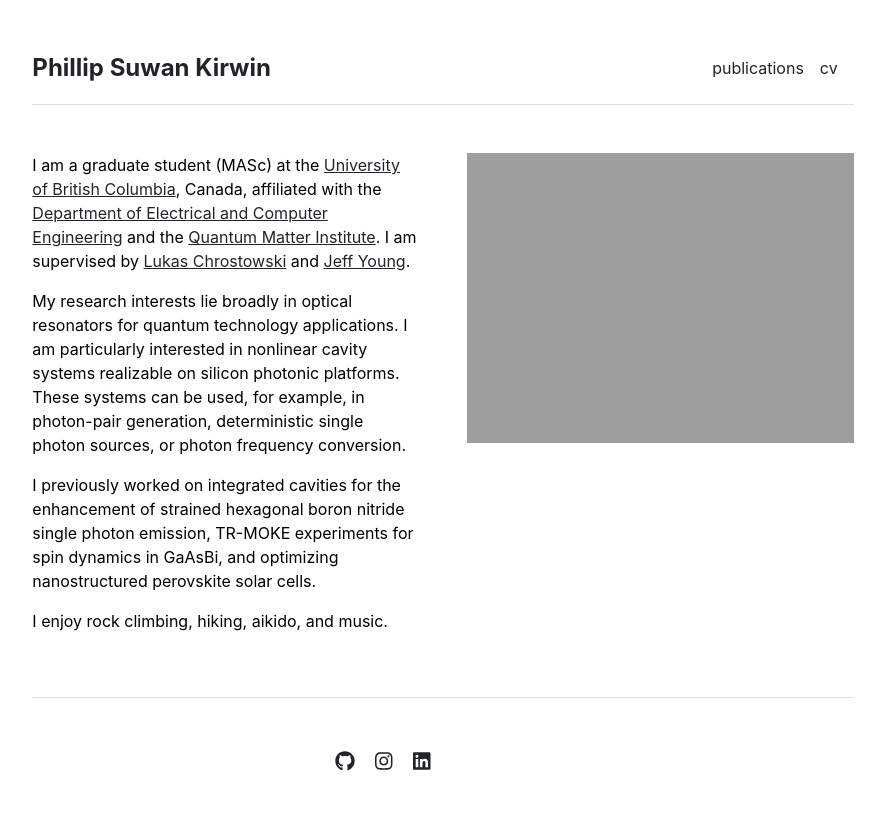
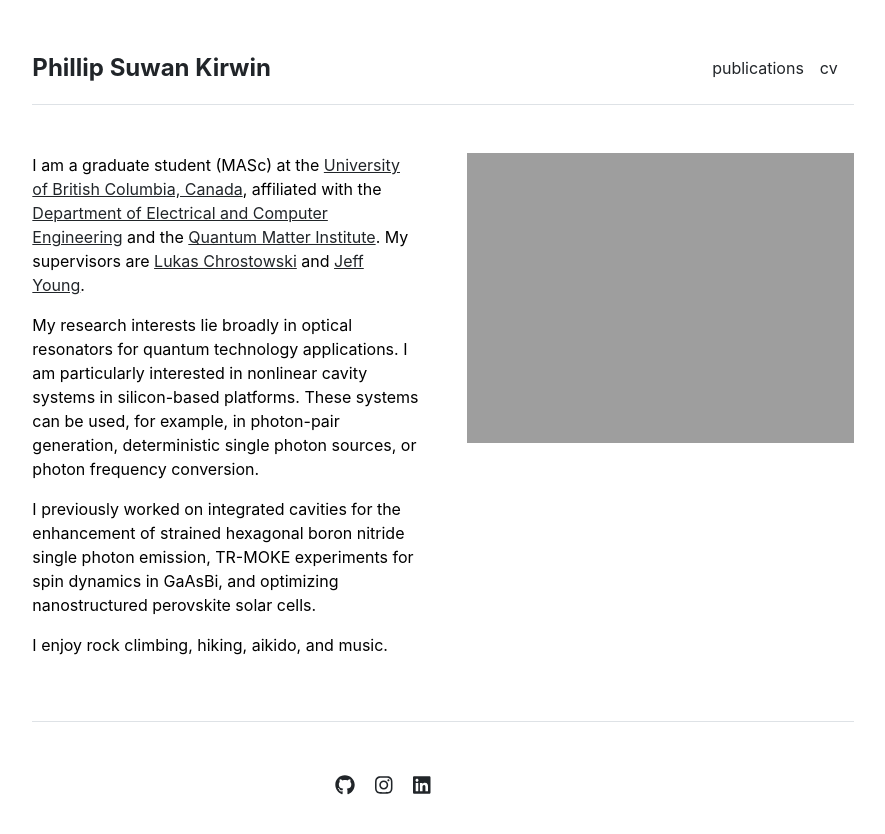
Before and after one commit to PsKirwin/PsKirwin.github.io, a Jekyll site: the page built from index.md, in a window 1280 px wide. Shown: the top 834 px of the page, without its empty margins (197-1082 px from the left). Built offline with Jekyll 4.4.1, drawn with Linux system fonts in a browser that asks for light colours.

Commit message:
Update index.md

```diff
--- a/index.md
+++ b/index.md
@@ -3,9 +3,9 @@ layout: home
 title: "Home"
 ---
 
-I am a graduate student (MASc) at the [University of British Columbia](https://www.ubc.ca/), Canada, affiliated with the [Department of Electrical and Computer Engineering](https://ece.ubc.ca/) and the [Quantum Matter Institute](https://qmi.ubc.ca/). I am supervised by [Lukas Chrostowski](https://ece.ubc.ca/lukas-chrostowski/) and [Jeff Young](https://phas.ubc.ca/users/jeff-young).
+I am a graduate student (MASc) at the [University of British Columbia, Canada](https://www.ubc.ca/), affiliated with the [Department of Electrical and Computer Engineering](https://ece.ubc.ca/) and the [Quantum Matter Institute](https://qmi.ubc.ca/). My supervisors are [Lukas Chrostowski](https://ece.ubc.ca/lukas-chrostowski/) and [Jeff Young](https://phas.ubc.ca/users/jeff-young).
 
-My research interests lie broadly in optical resonators for quantum technology applications. I am particularly interested in nonlinear cavity systems realizable on silicon photonic platforms. These systems can be used, for example, in photon-pair generation, deterministic single photon sources, or photon frequency conversion.
+My research interests lie broadly in optical resonators for quantum technology applications. I am particularly interested in nonlinear cavity systems in silicon-based platforms. These systems can be used, for example, in photon-pair generation, deterministic single photon sources, or photon frequency conversion.
 
 I previously worked on integrated cavities for the enhancement of strained hexagonal boron nitride single photon emission, TR-MOKE experiments for spin dynamics in GaAsBi, and optimizing nanostructured perovskite solar cells.
 
```
